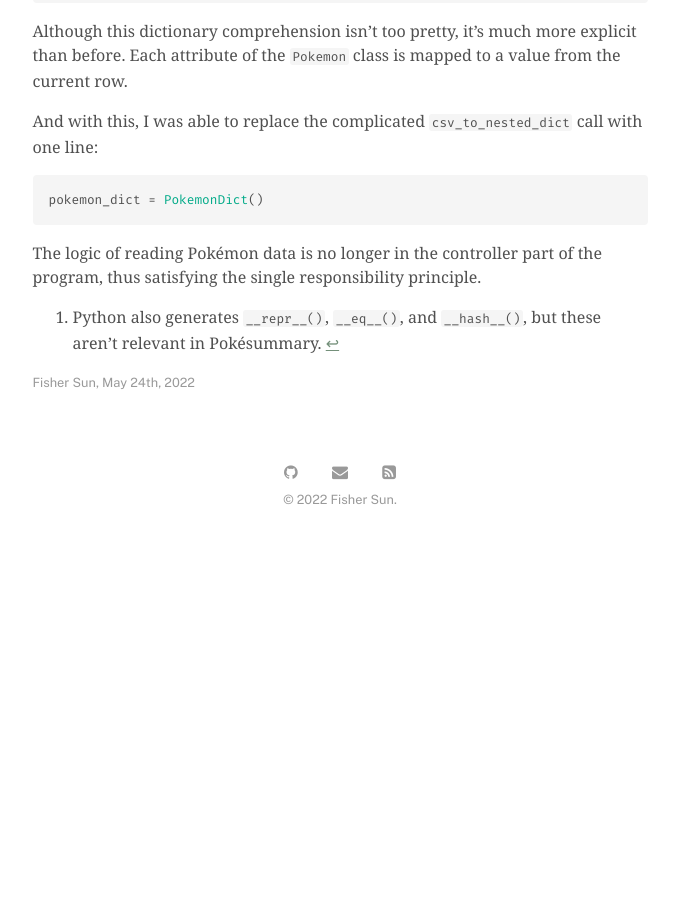
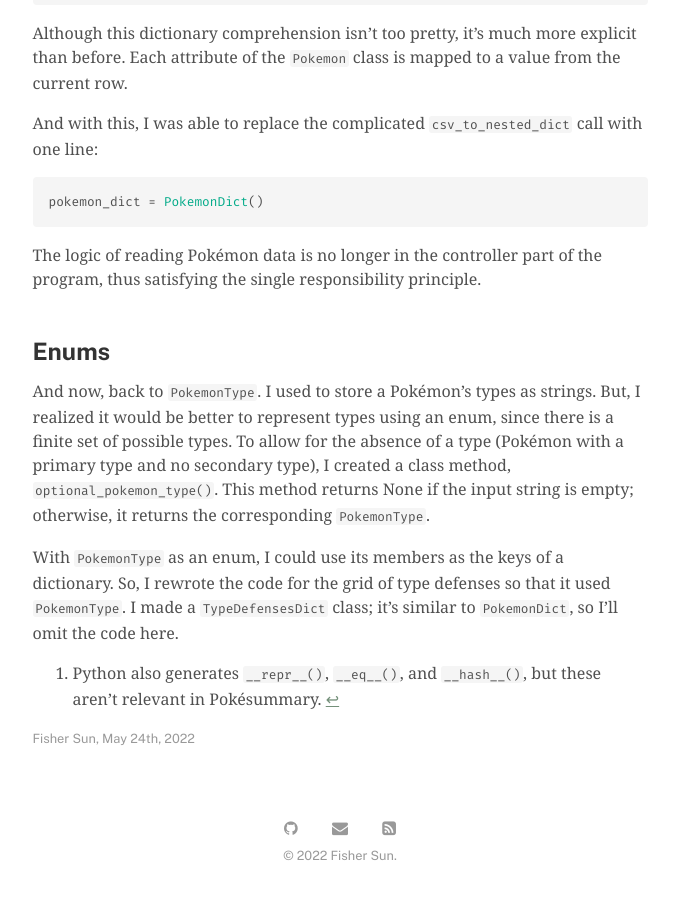
Before and after one commit to seasonedfish/blog, a Jekyll site: the page built from _posts/2022-05-24-a-new-data-model-for-pokesummary.md, in a window 1280 px wide and 900 px high, scrolled down 3283 px. Shown: the whole window, without its empty margins (300-973 px from the left). Built offline with Jekyll 4.4.1, drawn with Linux system fonts in a browser that asks for light colours; before the commit the page ends 3827 px from its top, so only the background shows below that; some of the changed text lies outside the part shown.

Commit message:
Add Enums section

```diff
--- a/_posts/2022-05-24-a-new-data-model-for-pokesummary.md
+++ b/_posts/2022-05-24-a-new-data-model-for-pokesummary.md
@@ -87,7 +87,7 @@ Using the `@dataclass` decorator,
 all I needed in the class bodies were the instance variables and their types;
 Python generated the `__init__()` functions for me[^1].
 
-(Don't worry about PokemonType for now; we'll get to that in a bit.)
+(Don't worry about `PokemonType` for now; we'll get to that in a bit.)
 
 Now, with data classes, the available attributes are explicitly defined.
 I can also now use the dot operator,
@@ -158,4 +158,16 @@ pokemon_dict = PokemonDict()
 The logic of reading Pokémon data is no longer in the controller part of the program,
 thus satisfying the single responsibility principle.
 
+## Enums
+And now, back to `PokemonType`.
+I used to store a Pokémon's types as strings.
+But, I realized it would be better to represent types using an enum, since there is a finite set of possible types.
+To allow for the absence of a type (Pokémon with a primary type and no secondary type),
+I created a class method, `optional_pokemon_type()`.
+This method returns None if the input string is empty; otherwise, it returns the corresponding `PokemonType`.
+
+With `PokemonType` as an enum, I could use its members as the keys of a dictionary.
+So, I rewrote the code for the grid of type defenses so that it used `PokemonType`.
+I made a `TypeDefensesDict` class; it's similar to `PokemonDict`, so I'll omit the code here.
+
 [^1]: Python also generates `__repr__()`, `__eq__()`, and `__hash__()`, but these aren't relevant in Pokésummary.
```
